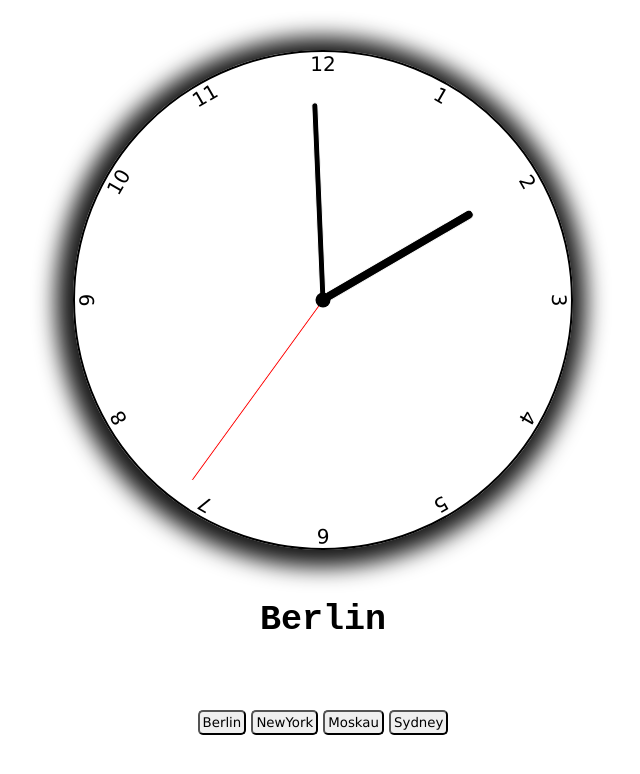
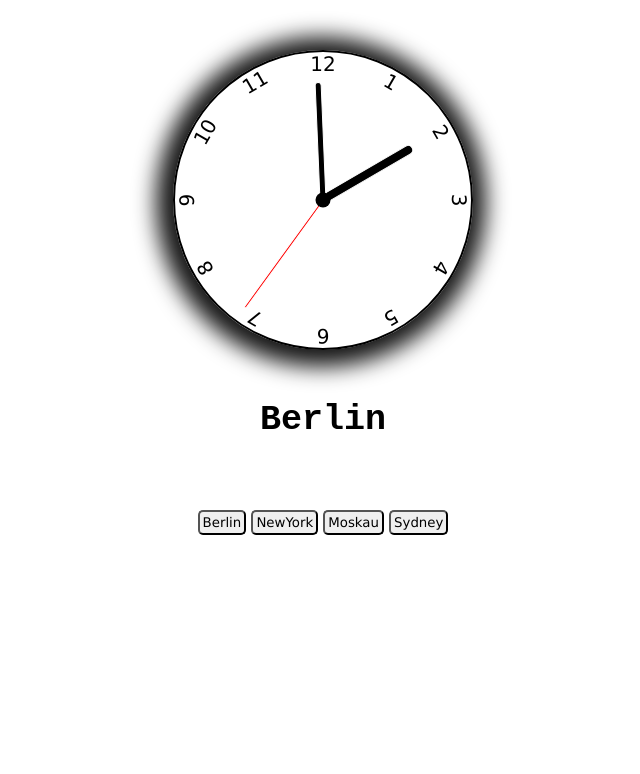
Before and after one commit to AlexandrIampolskiy/portfolio5000, a PHP site: page /Projekte/P2-Clock/index.html in a window 1280 px wide. Shown: the top 774 px of the page, without its empty margins (317-957 px from the left). Run offline with PHP 8.4, Linux system fonts and the light colour scheme.

Commit message:
Add files via upload

```diff
--- a/Projekte/P2-Clock/style.css
+++ b/Projekte/P2-Clock/style.css
@@ -8,8 +8,8 @@
 .clock {
     box-shadow: -2px 2px 22px 15px rgba(0,0,0,0.91);
     margin: 50px auto;
-    width: 500px;
-    height: 500px;
+    width: 300px;
+    height: 300px;
     background-color: rgba(255, 255, 255, .8);
     border-radius: 50%;
     border: 2px solid black;
```
